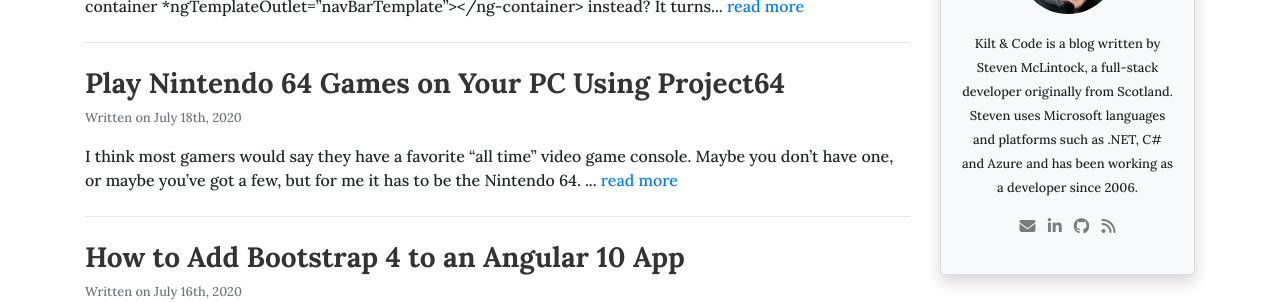
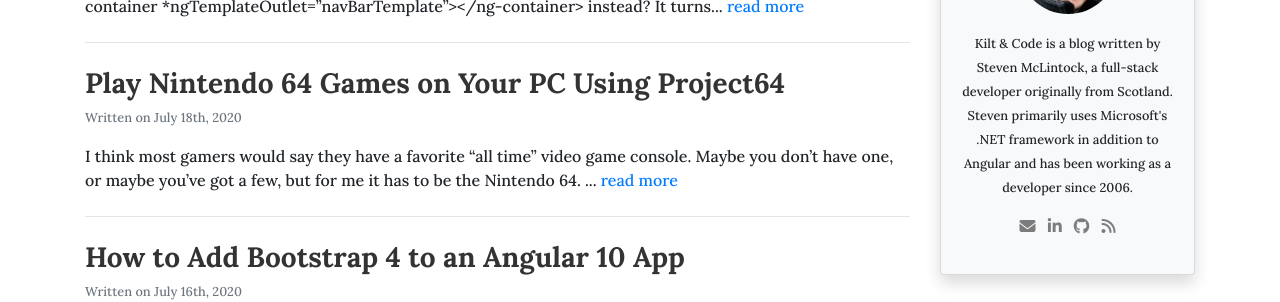
Before and after one commit to kiltandcode/kiltandcode.com, a Jekyll site: the page built from index.html, in a window 1280 px wide. Shown: the part 271-573 px from the top of the page. Built offline with Jekyll 4.4.1, drawn with Linux system fonts in a browser that asks for light colours; nearby versions of some CDN libraries; the list of posts is cut into pages by our own code.

Commit message:
Update bio description

```diff
--- a/_layouts/default.html
+++ b/_layouts/default.html
@@ -67,10 +67,7 @@
                   <img src="{{ site.baseurl }}/assets/img/2019/04/me-waterfall.jpg" alt="Steven McLintock" width="100" height="100" class="rounded-circle img-fluid mx-auto d-block mb-3" />
                   <p class="card-text text-center">
                       <small>
-                        Kilt &amp; Code is a blog written by Steven McLintock, a full-stack
-                        developer originally from Scotland. Steven uses Microsoft languages
-                        and platforms such as .NET, C# and Azure and has been working as a
-                        developer since 2006.
+                        Kilt &amp; Code is a blog written by Steven McLintock, a full-stack developer originally from Scotland. Steven primarily uses Microsoft's .NET framework in addition to Angular and has been working as a developer since 2006.
                       </small>
                     </p>
 
```
